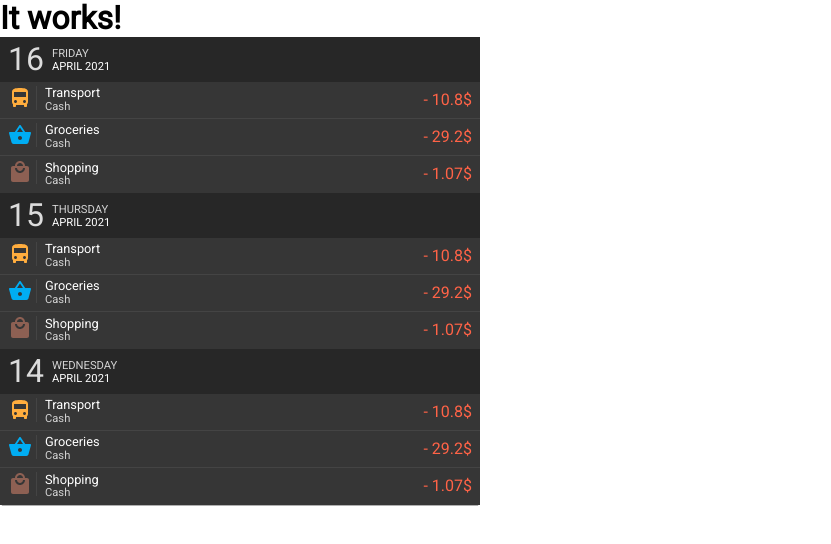
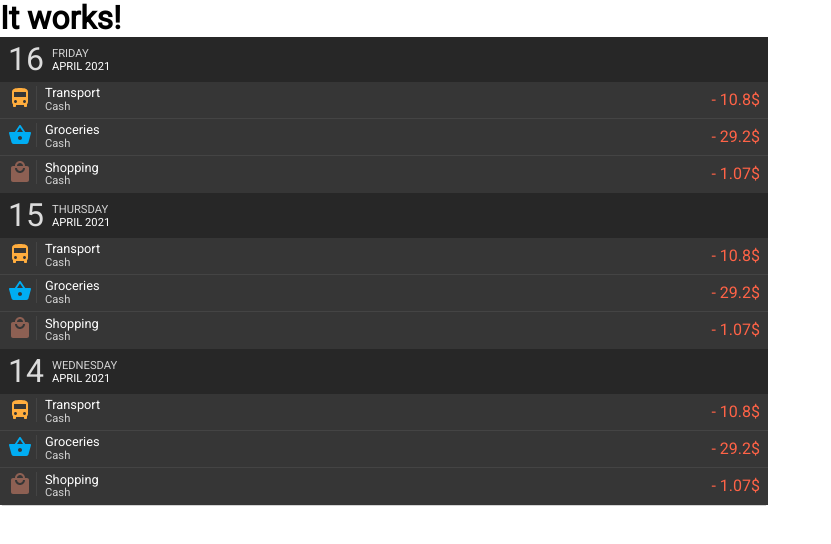
Before and after one commit to async-devil/react-updated, a React (Create React App) app: page / in a window 1280 px wide. Shown: the top 544 px of the page, without its empty margins (0-831 px from the left). Built offline with nearby package versions, Linux system fonts and the light colour scheme.

Commit message:
feat(styled-components): updated ExpenseGroupArticle

```diff
--- a/src/components/ExpenseItem/styled-components.styled.ts
+++ b/src/components/ExpenseItem/styled-components.styled.ts
@@ -87,9 +87,7 @@ export const ExpensePrice = styled.div`
 
 export const ExpenseGroupArticle = styled.article`
 	min-width: 17.5rem;
-	max-width: 30rem;
-
-	box-shadow: 0 2px 1px -2px black;
+	max-width: 48rem;
 
 	.expense-item:last-child {
 		border: none;
```
